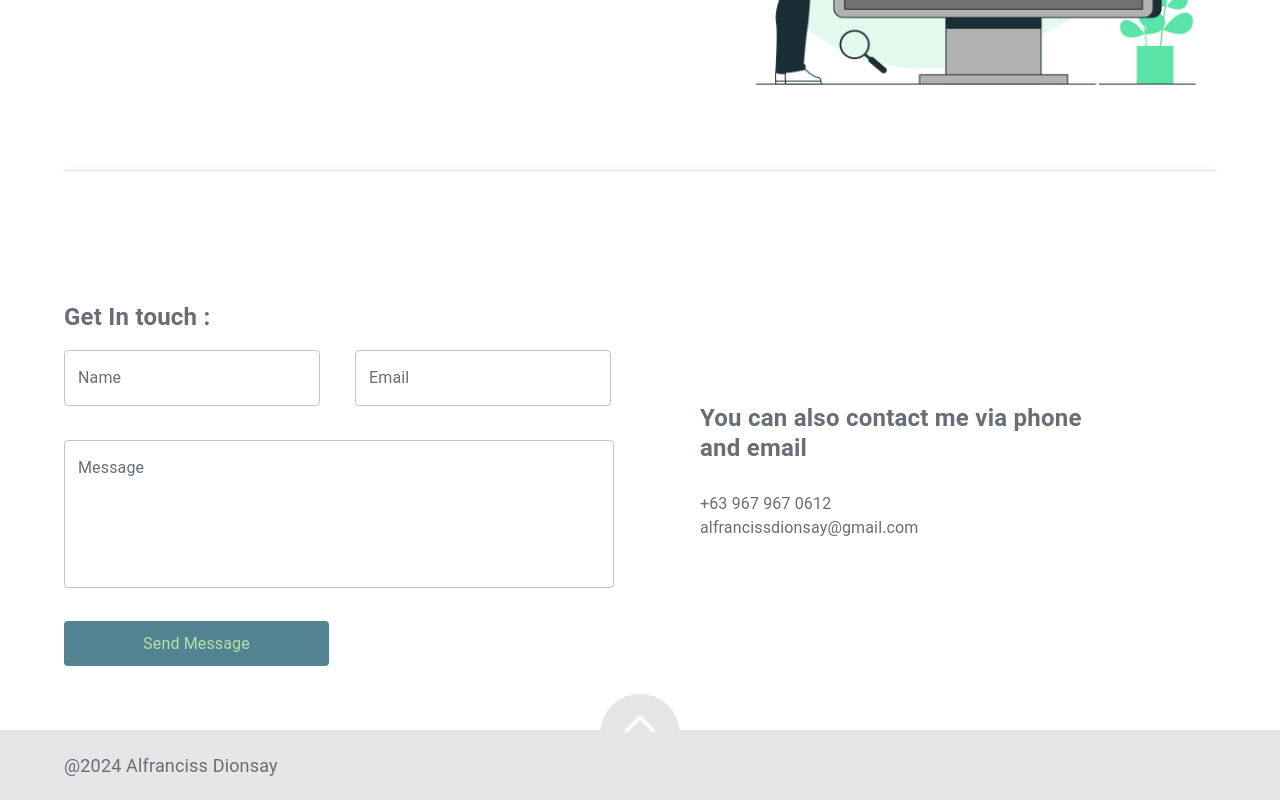
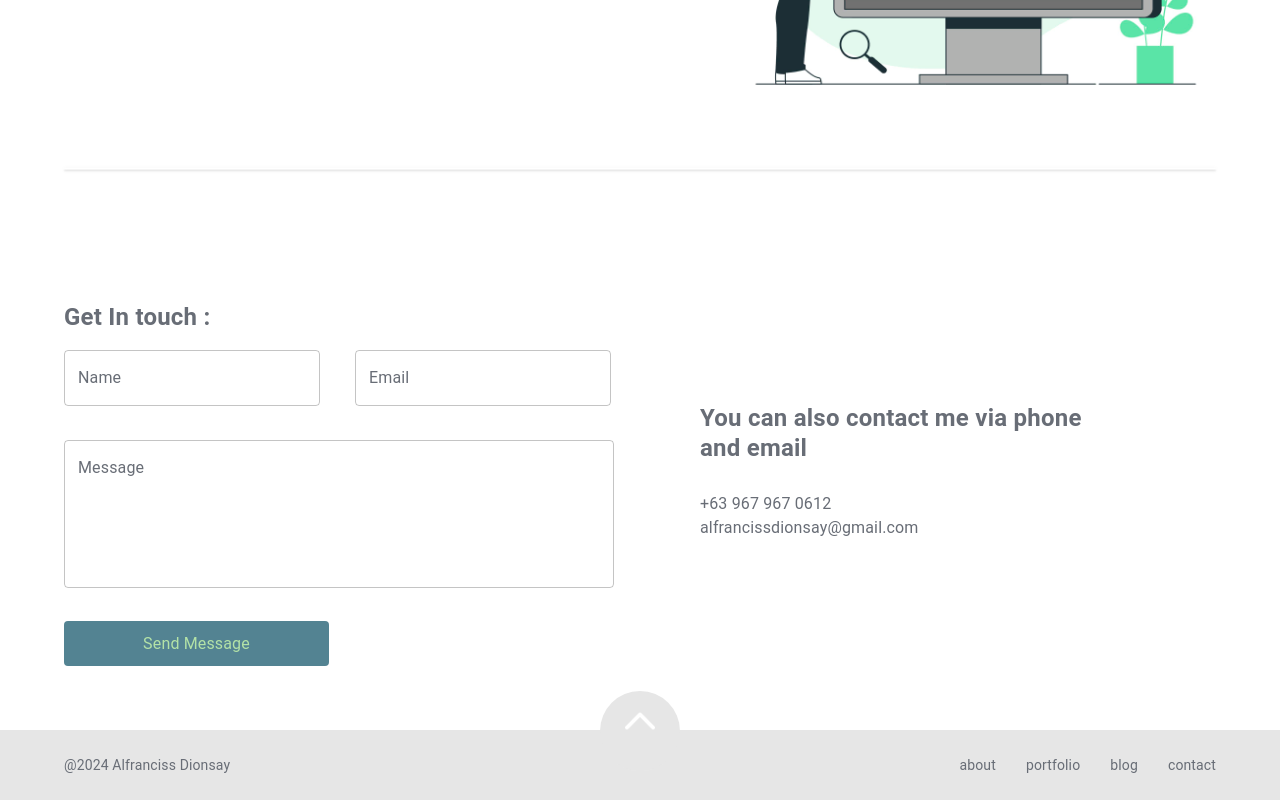
Before and after one commit to TheAlfran/portfolio, a React (Vite) app: page /contact in a window 1280 px wide. Shown: the part 493-1293 px from the top of the page. Built offline with nearby package versions, Linux system fonts and the light colour scheme.

Commit message:
feat: footer enhancement (#32)

```diff
--- a/src/components/Footer/index.tsx
+++ b/src/components/Footer/index.tsx
@@ -7,11 +7,14 @@ import {
   Typography,
   useTheme,
 } from "@mui/material";
+import { useNavigate } from "@tanstack/react-router";
 
 export const Footer = () => {
   const theme = useTheme();
-  const handleScrollUp = () => {
-    window.scrollTo({ top: 0, behavior: "smooth" });
+  const navigate = useNavigate();
+
+  const handleNavigation = (route: string) => {
+    navigate({ to: route });
   };
 
   return (
@@ -23,10 +26,41 @@ export const Footer = () => {
           display="flex"
           justifyContent="center"
         >
-          <Container>
-            <Typography fontSize="18px" color={theme.palette.text.secondary}>
-              @2024 Alfranciss Dionsay
-            </Typography>
+          <Container
+            sx={{
+              display: "flex",
+              justifyContent: "space-between",
+            }}
+          >
+            <Box>
+              <Typography fontSize="14px" color={theme.palette.text.secondary}>
+                @2024 Alfranciss Dionsay
+              </Typography>
+            </Box>
+            <Box display="flex" gap="30px">
+              {[
+                { label: "about", route: "/about" },
+                { label: "portfolio", route: "/portfolio" },
+                { label: "blog", route: "/blog" },
+                { label: "contact", route: "/contact" },
+              ].map((item, index) => (
+                <Box
+                  key={index}
+                  sx={{
+                    cursor: "pointer",
+                    "&:hover": { textDecoration: "underline" },
+                  }}
+                  onClick={() => handleNavigation(item.route)}
+                >
+                  <Typography
+                    fontSize="14px"
+                    color={theme.palette.text.secondary}
+                  >
+                    {item.label}
+                  </Typography>
+                </Box>
+              ))}
+            </Box>
           </Container>
           <Container sx={{ display: "flex", justifyContent: "center" }}>
             <Stack position="relative" bottom={85} alignItems="center">
@@ -45,7 +79,7 @@ export const Footer = () => {
                   },
                 }}
                 disableRipple
-                onClick={handleScrollUp}
+                onClick={() => window.scrollTo({ top: 0, behavior: "smooth" })}
               >
                 <Box
                   component="img"
--- a/src/pages/Contact/scenes/get-in-touch.scene.tsx
+++ b/src/pages/Contact/scenes/get-in-touch.scene.tsx
@@ -3,6 +3,7 @@ import {
   Grid,
   Stack,
   TextField,
+  Tooltip,
   Typography,
   useTheme,
 } from "@mui/material";
@@ -79,6 +80,7 @@ export const GetInTouchScene = () => {
               width: "550px",
             }}
           />
+          <Tooltip title="In Progress" placement="top">
             <Button
               sx={{
                 backgroundColor: theme.palette.primary.main,
@@ -92,6 +94,7 @@ export const GetInTouchScene = () => {
                 Send Message
               </Typography>
             </Button>
+          </Tooltip>
         </Stack>
         <Stack>
           <Typography
@@ -109,7 +112,11 @@ export const GetInTouchScene = () => {
           >
             and email
           </Typography>
-          <Typography fontSize="16px" color={theme.palette.text.secondary} mt="26px">
+          <Typography
+            fontSize="16px"
+            color={theme.palette.text.secondary}
+            mt="26px"
+          >
             +63 967 967 0612
           </Typography>
           <Typography fontSize="16px" color={theme.palette.text.secondary}>
```
Lines whose indentation alone changed are shown as unchanged.
